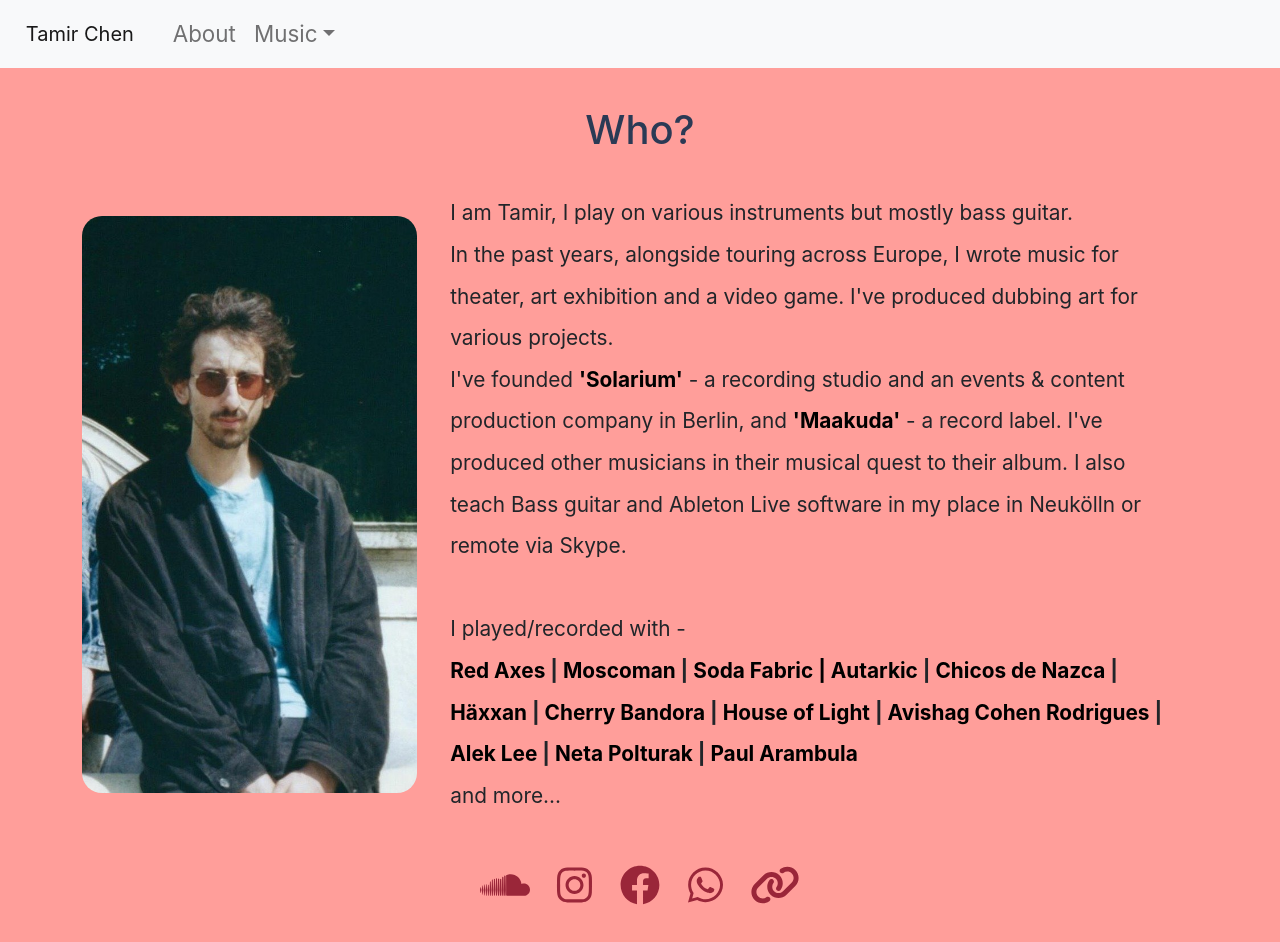
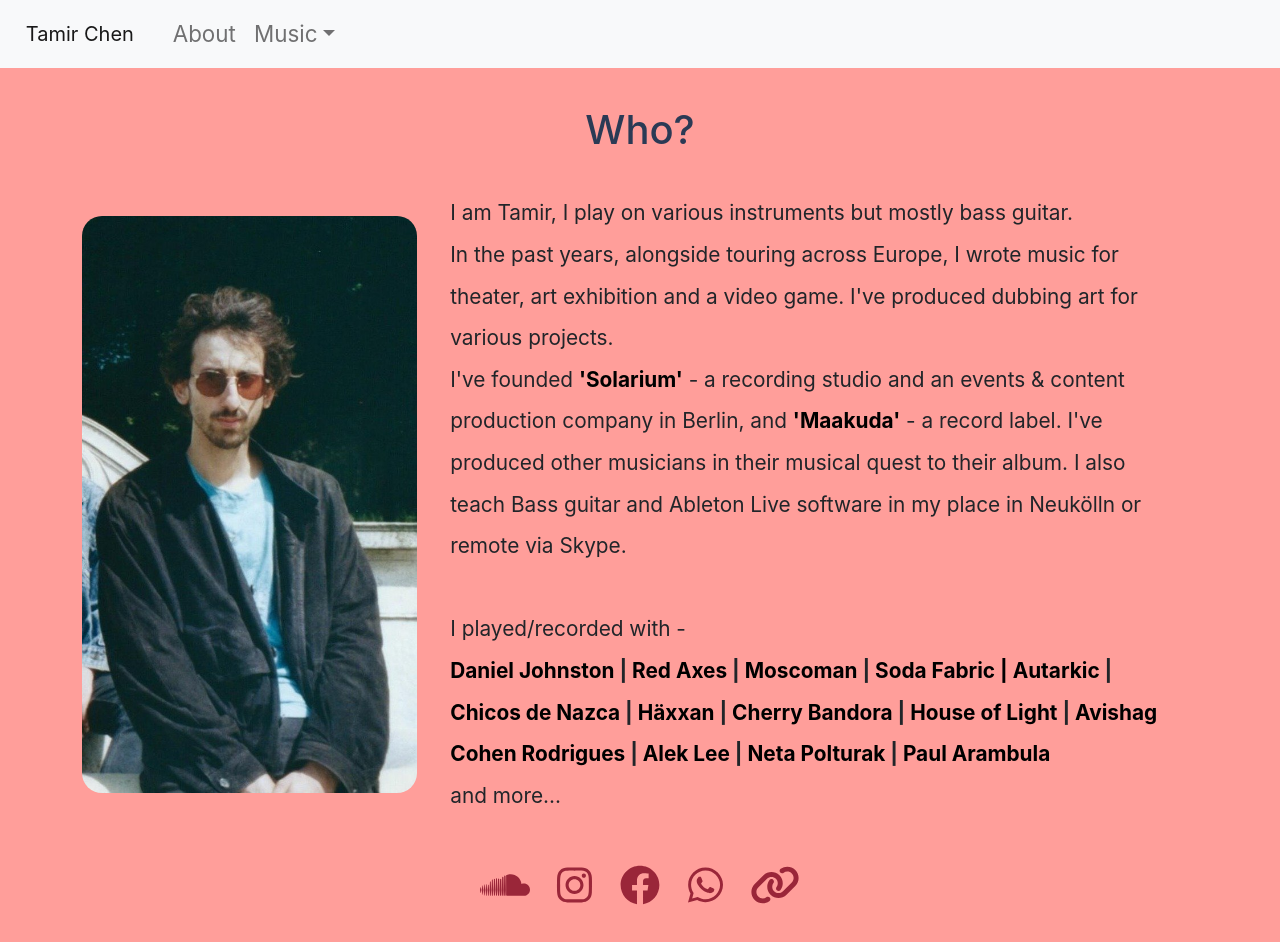
Before and after one commit to tamirchn1/Tamir-Chen-s-website, a React (Create React App) app: page /About in a window 1280 px wide. Built offline with nearby package versions, Linux system fonts and the light colour scheme.

Commit message:
added daniel Johnston

```diff
--- a/src/components/About.jsx
+++ b/src/components/About.jsx
@@ -26,6 +26,7 @@ function About() {
           <br />
           <br /> I played/recorded with -
           <div className="collab">
+            <a href="https://www.hihowareyou.com/">Daniel Johnston</a> |{" "}
             <a href="https://www.facebook.com/redaxesmusic">Red Axes</a> |{" "}
             <a href="https://www.facebook.com/moscoman">Moscoman</a> |{" "}
             <a href="https://www.facebook.com/search/top?q=soda%20fabric">
```
